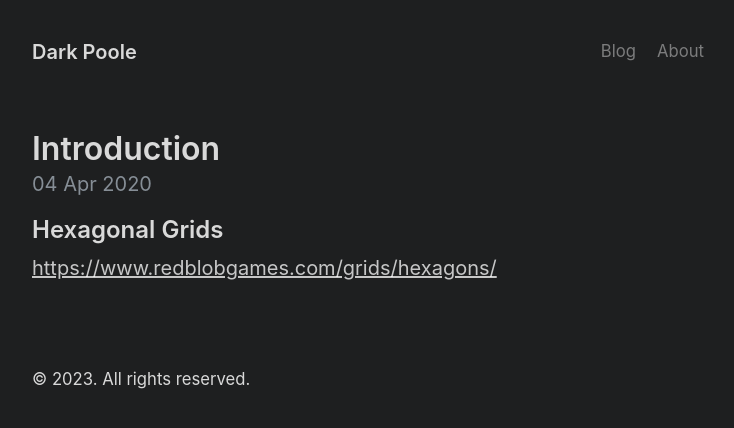
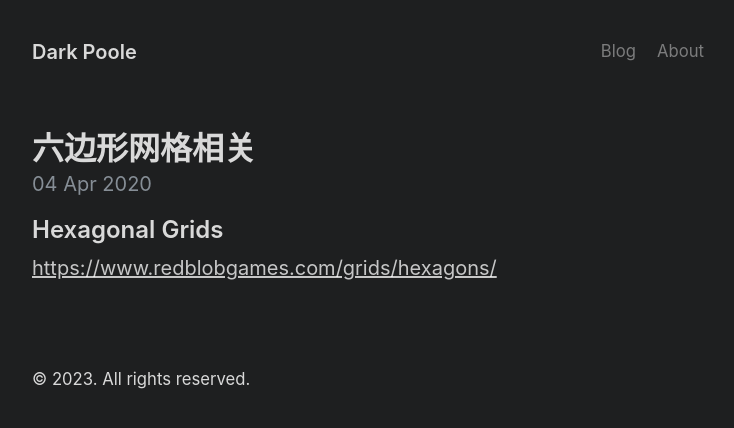
Before and after one commit to fgfgdfgdf/fgfgdfgdf-fgfgdfgdf.github.io, a Jekyll site: the page built from _posts/2020-04-04-六边形网格相关.md, in a window 1280 px wide. Shown: the top 428 px of the page, without its empty margins (272-1006 px from the left). Built offline with Jekyll 4.4.1, drawn with Linux system fonts in a browser that asks for light colours.

Commit message:
no message

```diff
--- a/_posts/2020-04-04-六边形网格相关.md
+++ b/_posts/2020-04-04-六边形网格相关.md
@@ -1,6 +1,6 @@
 ---
 layout: post
-title: Introduction
+title: 六边形网格相关
 ---
 
 
```
